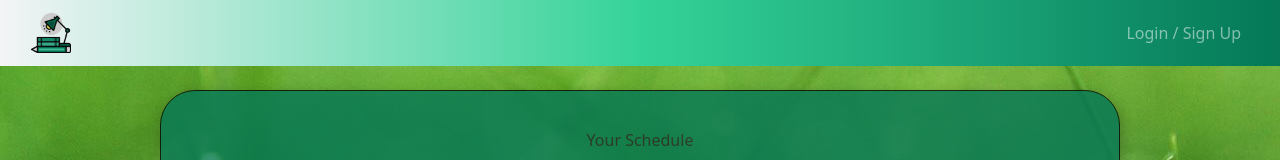
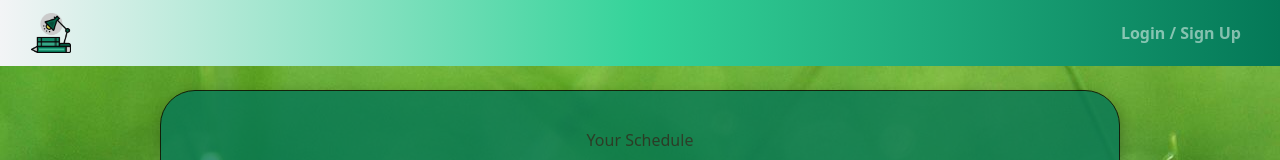
Before and after one commit to AarKaiser/studiously, a React (Create React App) app in the folder client/: page /schedule in a window 1280 px wide. Shown: the top 160 px of the page. Built offline with nearby package versions, Linux system fonts and the light colour scheme.

Commit message:
navbar bold

```diff
--- a/client/src/index.css
+++ b/client/src/index.css
@@ -83,8 +83,11 @@ h6 {
   box-shadow: rgba(0, 0, 0, 0.35) 0px 5px 15px;
 }
 .nav-link:hover {
-  @apply bg-green-900;
+  @apply bg-green-900 ;
   opacity: 0.8;
   border-radius: 5px;
   box-shadow: rgba(0, 0, 0, 0.35) 0px 5px 15px;
 }
+.nav-link{
+  @apply font-black
+}
--- a/client/src/pages/Goals.css
+++ b/client/src/pages/Goals.css
@@ -120,3 +120,7 @@ body {
   box-shadow: rgba(0, 0, 0, 0.35) 0px 5px 15px;
   background-color: lightgrey;
 }
+
+.nav-link{
+
+}
```
